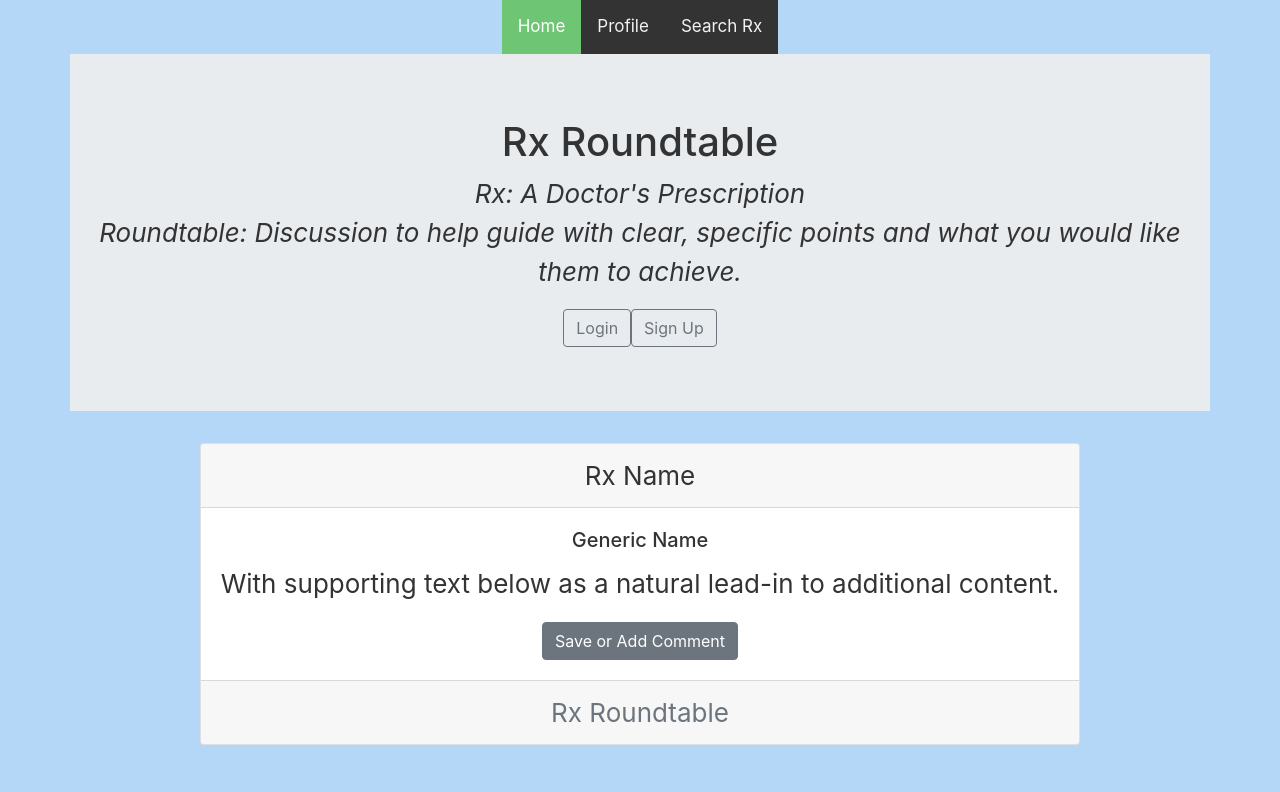
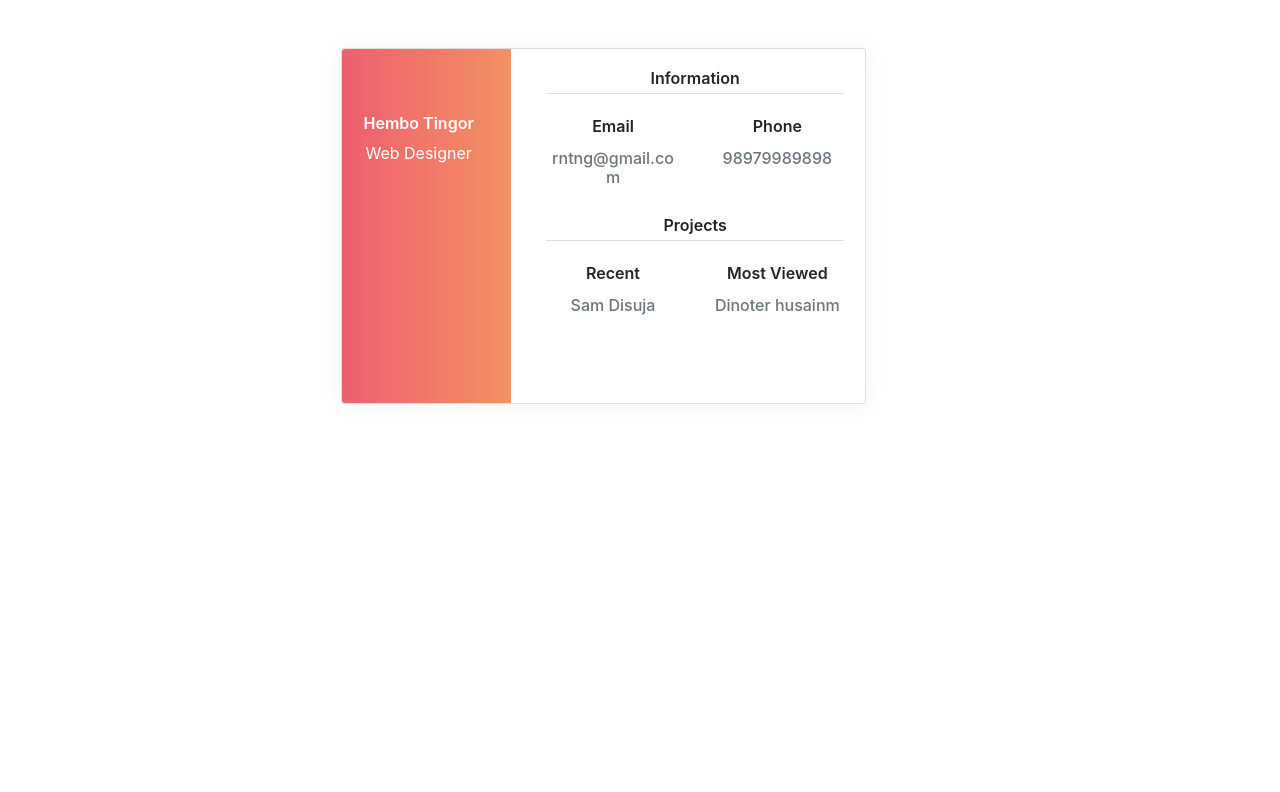
Before and after one commit to candacecodes/rx-roundtable-client, a React (Create React App) app: page /profile in a window 1280 px wide. Shown: the top 792 px of the page. Built offline with nearby package versions, Linux system fonts and the light colour scheme.

Commit message:
basic profile

```diff
--- a/package.json
+++ b/package.json
@@ -11,6 +11,7 @@
     "react-bootstrap": "^1.4.0",
     "react-dom": "^17.0.1",
     "react-redux": "^7.2.2",
+    "react-router-dom": "^5.2.0",
     "react-scripts": "4.0.0",
     "redux": "^4.0.5",
     "web-vitals": "^0.2.4"
--- a/src/App.css
+++ b/src/App.css
@@ -69,3 +69,143 @@
 		transform: rotate(360deg);
 	}
 }
+
+body {
+	background-color: #f9f9fa;
+}
+
+.padding {
+	padding: 3rem !important;
+}
+
+.user-card-full {
+	overflow: hidden;
+}
+
+.card {
+	border-radius: 5px;
+	-webkit-box-shadow: 0 1px 20px 0 rgba(69, 90, 100, 0.08);
+	box-shadow: 0 1px 20px 0 rgba(69, 90, 100, 0.08);
+	border: none;
+	margin-bottom: 30px;
+}
+
+.m-r-0 {
+	margin-right: 0px;
+}
+
+.m-l-0 {
+	margin-left: 0px;
+}
+
+.user-card-full .user-profile {
+	border-radius: 5px 0 0 5px;
+}
+
+.bg-c-lite-green {
+	background: -webkit-gradient(
+		linear,
+		left top,
+		right top,
+		from(#f29263),
+		to(#ee5a6f)
+	);
+	background: linear-gradient(to right, #ee5a6f, #f29263);
+}
+
+.user-profile {
+	padding: 20px 0;
+}
+
+.card-block {
+	padding: 1.25rem;
+}
+
+.m-b-25 {
+	margin-bottom: 25px;
+}
+
+.img-radius {
+	border-radius: 5px;
+}
+
+h6 {
+	font-size: 14px;
+}
+
+.card .card-block p {
+	line-height: 25px;
+}
+
+@media only screen and (min-width: 1400px) {
+	p {
+		font-size: 14px;
+	}
+}
+
+.card-block {
+	padding: 1.25rem;
+}
+
+.b-b-default {
+	border-bottom: 1px solid #e0e0e0;
+}
+
+.m-b-20 {
+	margin-bottom: 20px;
+}
+
+.p-b-5 {
+	padding-bottom: 5px !important;
+}
+
+.card .card-block p {
+	line-height: 25px;
+}
+
+.m-b-10 {
+	margin-bottom: 10px;
+}
+
+.text-muted {
+	color: #919aa3 !important;
+}
+
+.b-b-default {
+	border-bottom: 1px solid #e0e0e0;
+}
+
+.f-w-600 {
+	font-weight: 600;
+}
+
+.m-b-20 {
+	margin-bottom: 20px;
+}
+
+.m-t-40 {
+	margin-top: 20px;
+}
+
+.p-b-5 {
+	padding-bottom: 5px !important;
+}
+
+.m-b-10 {
+	margin-bottom: 10px;
+}
+
+.m-t-40 {
+	margin-top: 20px;
+}
+
+.user-card-full .social-link li {
+	display: inline-block;
+}
+
+.user-card-full .social-link li a {
+	font-size: 20px;
+	margin: 0 10px 0 0;
+	-webkit-transition: all 0.3s ease-in-out;
+	transition: all 0.3s ease-in-out;
+}
--- a/src/App.js
+++ b/src/App.js
@@ -7,18 +7,28 @@ import "bootstrap/dist/css/bootstrap.min.css";
 import Comment from "./components/AddCommentForm";
 import RxSingle from "./components/RxSingle";
 import FilterSearch from "./components/FilterSearch";
+import { BrowserRouter as Router, Route } from "react-router-dom";
+import Profile from "./components/Profile";
 
 function App() {
 	return (
-		<div className="App">
-			<header className="App-header">
+		<Router>
+			<div className="App">
+				{/* <header className="App-header">
 				<Navbar />
 				<Home />
 				<RxSingle />
 				<FilterSearch />
 				<Login />
-			</header>
-		</div>
+			</header> */}
+
+				<main id="page-wrap">
+					<Route exact path="/" component={Home} />
+					<Route exact path="/searchrx" component={FilterSearch} />
+					<Route exact path="/profile" component={Profile} />
+				</main>
+			</div>
+		</Router>
 	);
 }
 
--- a/src/components/Profile.js
+++ b/src/components/Profile.js
@@ -1,7 +1,119 @@
 import React, { Component } from "react";
+import Navbar from "./Navbar";
 
 export default class Profile extends Component {
 	render() {
-		return <div></div>;
+		return (
+			<>
+				<div className="page-content page-container" id="page-content">
+					<div className="padding">
+						<div className="row container d-flex justify-content-center">
+							<div className="col-xl-6 col-md-12">
+								<div className="card user-card-full">
+									<div className="row m-l-0 m-r-0">
+										<div className="col-sm-4 bg-c-lite-green user-profile">
+											<div className="card-block text-center text-white">
+												<div className="m-b-25">
+													{" "}
+													{/* <img
+													src="https://img.icons8.com/bubbles/100/000000/user.png"
+													className="img-radius"
+													alt="User-Profile-Image"
+												> */}{" "}
+												</div>
+												<h6 className="f-w-600">Hembo Tingor</h6>
+												<p>Web Designer</p>{" "}
+												<i className=" mdi mdi-square-edit-outline feather icon-edit m-t-10 f-16"></i>
+											</div>
+										</div>
+										<div className="col-sm-8">
+											<div className="card-block">
+												<h6 className="m-b-20 p-b-5 b-b-default f-w-600">
+													Information
+												</h6>
+												<div className="row">
+													<div className="col-sm-6">
+														<p className="m-b-10 f-w-600">Email</p>
+														<h6 className="text-muted f-w-400">
+															rntng@gmail.com
+														</h6>
+													</div>
+													<div className="col-sm-6">
+														<p className="m-b-10 f-w-600">Phone</p>
+														<h6 className="text-muted f-w-400">98979989898</h6>
+													</div>
+												</div>
+												<h6 className="m-b-20 m-t-40 p-b-5 b-b-default f-w-600">
+													Projects
+												</h6>
+												<div className="row">
+													<div className="col-sm-6">
+														<p className="m-b-10 f-w-600">Recent</p>
+														<h6 className="text-muted f-w-400">Sam Disuja</h6>
+													</div>
+													<div className="col-sm-6">
+														<p className="m-b-10 f-w-600">Most Viewed</p>
+														<h6 className="text-muted f-w-400">
+															Dinoter husainm
+														</h6>
+													</div>
+												</div>
+												<ul className="social-link list-unstyled m-t-40 m-b-10">
+													<li>
+														<a
+															href="#!"
+															data-toggle="tooltip"
+															data-placement="bottom"
+															title=""
+															data-original-title="facebook"
+															data-abc="true"
+														>
+															<i
+																className="mdi mdi-facebook feather icon-facebook facebook"
+																aria-hidden="true"
+															></i>
+														</a>
+													</li>
+													<li>
+														<a
+															href="#!"
+															data-toggle="tooltip"
+															data-placement="bottom"
+															title=""
+															data-original-title="twitter"
+															data-abc="true"
+														>
+															<i
+																className="mdi mdi-twitter feather icon-twitter twitter"
+																aria-hidden="true"
+															></i>
+														</a>
+													</li>
+													<li>
+														<a
+															href="#!"
+															data-toggle="tooltip"
+															data-placement="bottom"
+															title=""
+															data-original-title="instagram"
+															data-abc="true"
+														>
+															<i
+																className="mdi mdi-instagram feather icon-instagram instagram"
+																aria-hidden="true"
+															></i>
+														</a>
+													</li>
+												</ul>
+											</div>
+										</div>
+									</div>
+								</div>
+							</div>
+						</div>
+					</div>
+				</div>
+			</>
+		);
 	}
 }
```
Also changed, not shown: src/actions/userActions.js (added), 1 other file (tests, documents, lock files or other folders).
